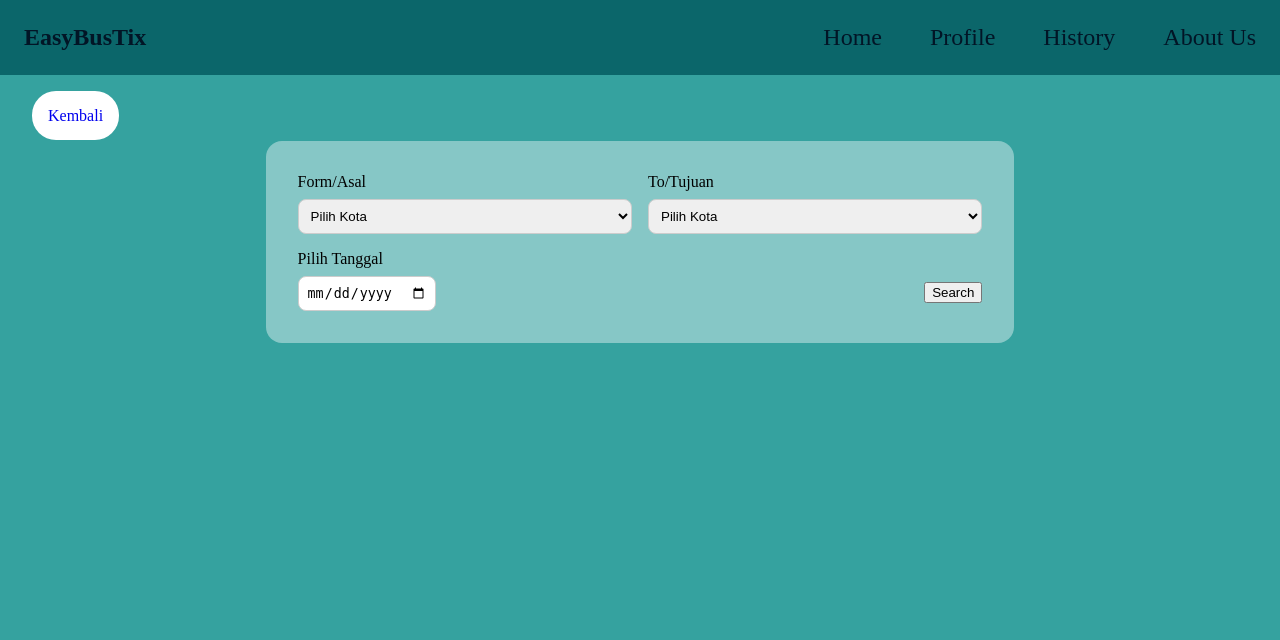
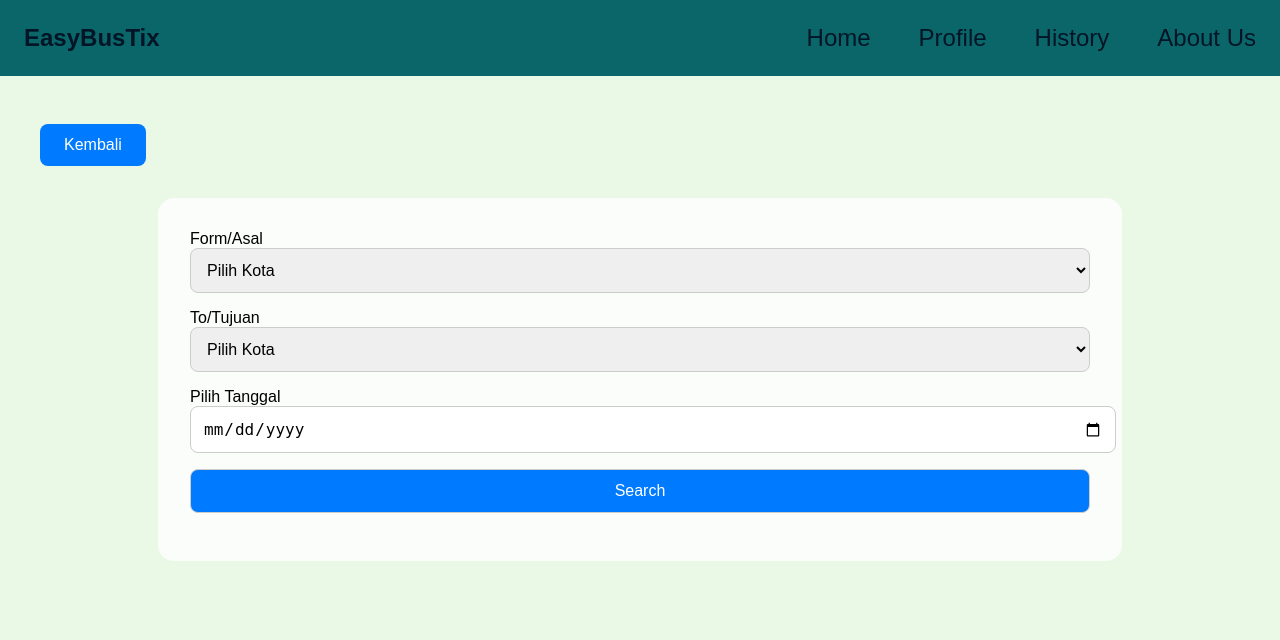
Before and after one commit to andreandri/caps, a PHP site: page /pesantiket.php in a window 1280 px wide. Shown: the top 640 px of the page. Run offline with PHP 8.4, Linux system fonts and the light colour scheme.

Commit message:
tampilan tambahan pada pesan tiket

```diff
--- a/pesantiket.css
+++ b/pesantiket.css
@@ -1,88 +1,125 @@
-* {
-    box-sizing: border-box;
+/* Body Styling */
+body {
+  font-family: Arial, sans-serif;
+  background-color: #eaf8e6;
+  margin: 0;
+  padding: 0;
 }
 
-  body {
-    margin: 0;
-    padding: 0;
-    height: 100%;
-    width: 100%;
-    background-color: #35A29F;
-  }
-
+/* Main Content Styling */
 main {
-    display: grid;
-    margin: 1rem;
-  }
-
-  .Kembali {
-    margin: 1rem;
-  }
-
-  .Kembali a {
-    text-decoration: none;
-    background-color: #ffffff;
-    padding: 1rem;
-    border-radius: 1.5rem;
-  }
-
-  form {
-    background-color: rgba(255, 255, 255, 0.4);
-    border-radius: 1rem;
-    width: 60%;
-    padding: 2rem;
-    place-self: center;
-  }
-
-  label {
-    display: block;
-    margin-bottom: 0.5rem;
-  }
-
-  .opsi {
-    display: flex;
-    justify-content: space-between;
-    width: 100%;
-  }
-
-  .form-asal, .to-tujuan {
-    flex: 1;
-    margin-right: 1rem;
-  }
-
-  .to-tujuan {
-    margin-right: 0;
-  }
-
-  select {
-    width: 100%;
-    padding: 0.5rem;
-    border-radius: 0.5rem;
-    border: 1px solid #ccc;
-  }
-
-  .opsiopsi {
-    display: flex;
-  }
-
-  .date {
-    margin-top: 1rem;
-    width: 100%;
-  }
-
-  .search {
-    margin: 3rem 0 0;
-  }
-
-  .search a {
-    text-decoration: none;
-    background-color: #ffffff;
-    border-radius: 1.5rem;
+  max-width: 1200px;
+  margin: 2rem auto;
   padding: 1rem;
 }
 
-  input[type="date"] {
-    padding: 0.5rem;
+/* Back Button Styling */
+.Kembali a {
+  display: inline-block;
+  padding: 0.75rem 1.5rem;
+  background-color: #007bff;
+  color: white;
+  border-radius: 0.5rem;
+  text-decoration: none;
+  transition: background-color 0.3s ease;
+}
+
+.Kembali a:hover {
+  background-color: #0056b3;
+}
+
+/* Form Styling */
+form {
+  background-color: rgba(255, 255, 255, 0.8);
+  border-radius: 1rem;
+  padding: 2rem;
+  width: 100%;
+  max-width: 900px;
+  margin: 2rem auto;
+}
+
+select, input[type="date"], button {
+  width: 100%;
+  padding: 0.75rem;
   border-radius: 0.5rem;
   border: 1px solid #ccc;
+  font-size: 1rem;
+  margin-bottom: 1rem;
 }
+
+button {
+  background-color: #007bff;
+  color: white;
+  cursor: pointer;
+  transition: background-color 0.3s ease;
+}
+
+button:hover {
+  background-color: #0056b3;
+}
+
+/* Card Styling for Search Results */
+.card-container {
+  display: grid;
+  grid-template-columns: repeat(auto-fill, minmax(300px, 1fr));
+  gap: 1.5rem;
+  padding: 2rem;
+}
+
+.card {
+  display: flex;
+  flex-direction: column;
+  justify-content: space-between;
+  background-color: #ffffff;
+  border-radius: 12px;
+  padding: 1.5rem;
+  box-shadow: 0 4px 8px rgba(0, 0, 0, 0.1);
+  text-decoration: none;
+  color: inherit;
+  transition: transform 0.3s ease, box-shadow 0.3s ease;
+  cursor: pointer;
+}
+
+.card:hover {
+  transform: translateY(-5px);
+  box-shadow: 0 8px 15px rgba(0, 0, 0, 0.2);
+}
+
+.card-content {
+  display: flex;
+  flex-direction: column;
+  justify-content: space-between;
+  height: 100%;
+}
+
+.card-content h2 {
+  font-size: 1.25rem;
+  font-weight: bold;
+  margin-bottom: 1rem;
+}
+
+.card-content p {
+  font-size: 1rem;
+  color: #555;
+  margin-bottom: 1rem;
+}
+
+.card-content .harga {
+  font-size: 1.2rem;
+  font-weight: bold;
+  color: #007bff;
+  margin-top: auto;
+}
+
+/* Responsive Design for Small Devices */
+@media (max-width: 768px) {
+  .card-container {
+    grid-template-columns: 1fr;
+  }
+}
+
+/* Adjust the look of the clickable card link */
+.card a {
+  text-decoration: none;
+  color: inherit;
+}
--- a/pesantiket.php
+++ b/pesantiket.php
@@ -6,9 +6,7 @@
   <title>Tiket User</title>
 
   <script type="module" src="scripts/index.js"></script>
-
   <link rel="stylesheet" href="pesantiket.css">
-
 </head>
 <body>
   <header>
@@ -67,7 +65,8 @@
         $tanggal = $_POST['date'];
 
         // Query untuk mencari jadwal sesuai input
-        $sql = "SELECT jadwal.id_jadwal
+        $sql = "SELECT jadwal.id_jadwal, rute.kota_asal, rute.kota_tujuan,
+                       jadwal.tanggal_keberangkatan, jadwal.waktu_keberangkatan, jadwal.harga_tiket
                 FROM jadwal
                 INNER JOIN rute ON jadwal.id_rute = rute.id_rute
                 WHERE rute.kota_asal = ?
@@ -77,7 +76,6 @@
         // Siapkan statement
         $stmt = $koneksi->prepare($sql);
 
-        // Cek apakah prepare berhasil
         if (!$stmt) {
             die("Query gagal dipersiapkan: " . $koneksi->error);
         }
@@ -86,20 +84,26 @@
         $stmt->execute();
         $result = $stmt->get_result();
 
-        // Jika data ditemukan
         if ($result->num_rows > 0) {
-            // Mengarahkan ke halaman berikutnya jika ada jadwal yang sesuai
-            header("Location: tiketmasuk.php");
-            exit();
+            echo "<div class='card-container'>";
+            while ($row = $result->fetch_assoc()) {
+                echo "<a href='tiketmasuk.php?id_jadwal={$row['id_jadwal']}' class='card'>
+                        <div class='card-content'>
+                            <h2>{$row['kota_asal']} - {$row['kota_tujuan']}</h2>
+                            <p>Tanggal Keberangkatan : " . date("d F Y", strtotime($row['tanggal_keberangkatan'])) . "</p>
+                            <p>Jam Keberangkatan : " . date("H.i", strtotime($row['waktu_keberangkatan'])) . " WIB</p>
+                            <span class='harga'>IDR " . number_format($row['harga_tiket'], 0, ',', '.') . "</span>
+                        </div>
+                      </a>";
+            }
+            echo "</div>";
         } else {
-            // Menampilkan pesan jika tidak ada jadwal yang ditemukan
             echo "<p style='color: red; text-align: center;'>Keberangkatan bus tidak ada</p>";
         }
 
-        // Tutup koneksi
         $stmt->close();
     }
     ?>
-  </main>
+      </main>
 </body>
 </html>
```
Lines whose indentation alone changed are shown as unchanged.
